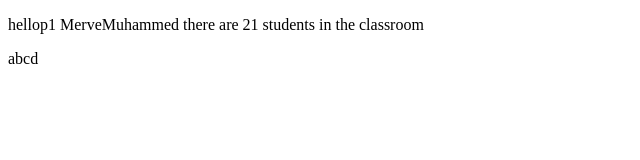
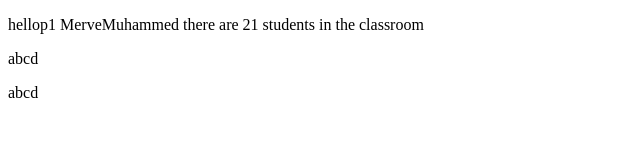
Before and after one commit to aytepe-09/BroCode, a plain HTML site: page index.html in a window 1280 px wide. Shown: the full height of the page, 0-640 px from the left. Drawn offline with Linux system fonts and the light colour scheme.

Commit message:
ilkcommit

```diff
--- a/index.html
+++ b/index.html
@@ -11,6 +11,8 @@
 
     <p id="p2"> abcd </p>
 
+    <p id="p3"> abcd </p>
+
     <script src="index.js">
 
 
```
